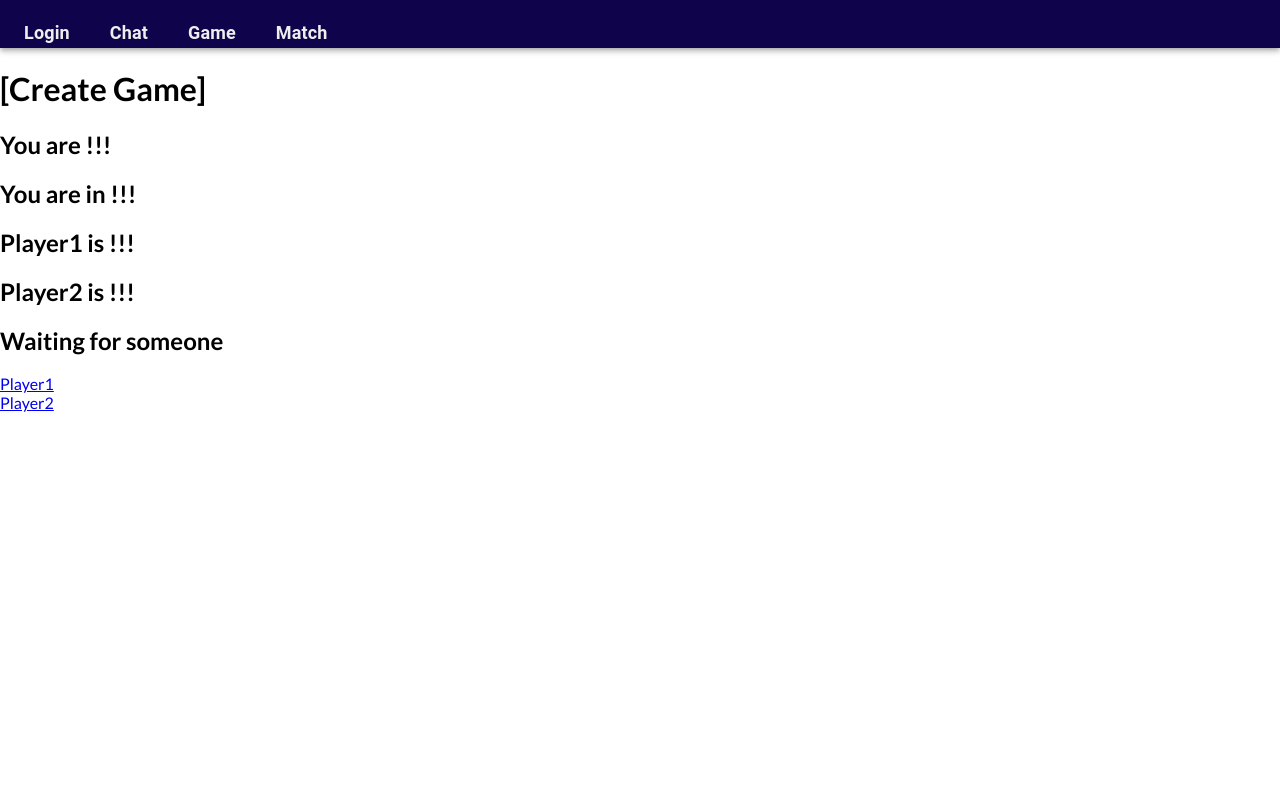
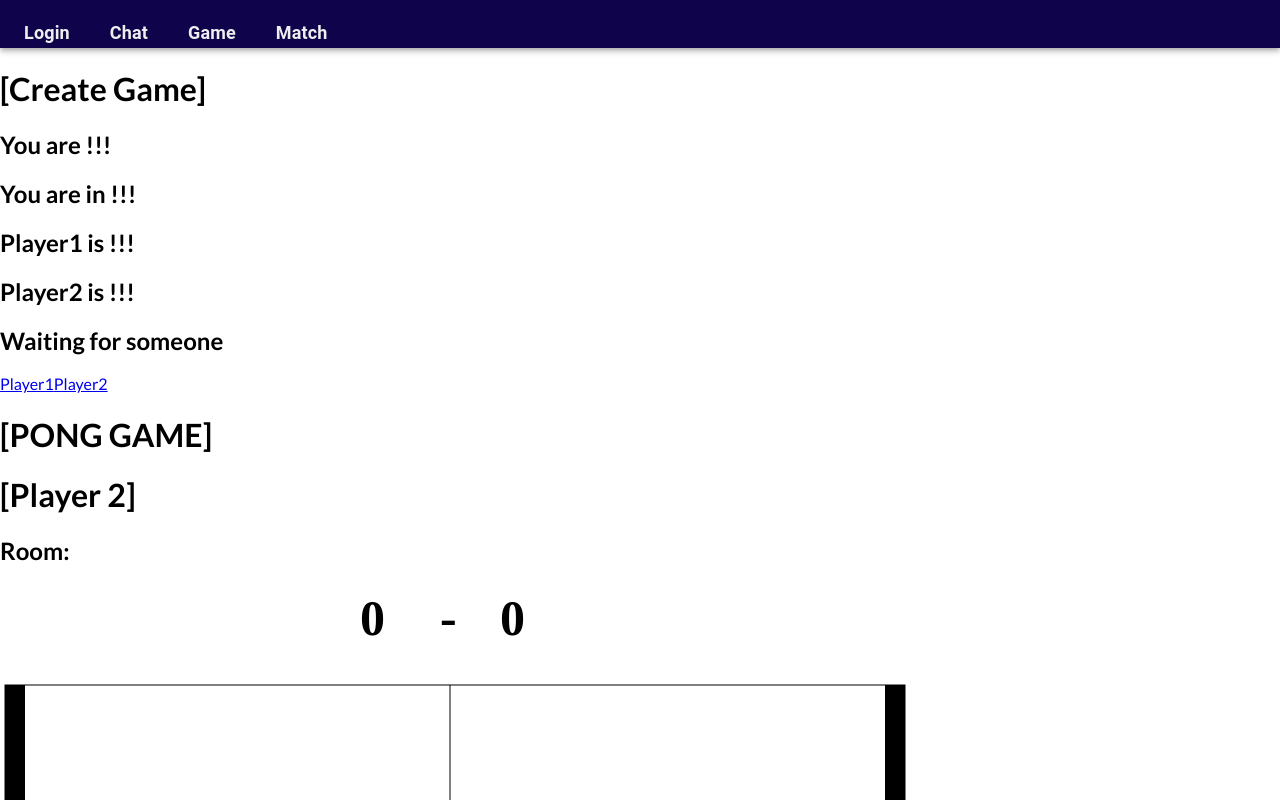
Before and after one commit to Shuta-syd/42-ft_transcendence, a React (Create React App) app in the folder frontend/: page /game/CreateGameRoom in a window 1280 px wide. Shown: the top 800 px of the page. Built offline with nearby package versions, Linux system fonts and the light colour scheme; no server answers.

Commit message:
67[add] separate implement of showing game page

```diff
--- a/frontend/src/features/game/CreateGameRoom.tsx
+++ b/frontend/src/features/game/CreateGameRoom.tsx
@@ -1,22 +1,16 @@
-import React, {useEffect, useState, useRef} from "react";
-import {Link} from "react-router-dom";
-import {Game, User} from "../../types/PrismaType";
-import { GameRoomReq, useGameUser } from '../../hooks/game/useGameuser';
-// import GamePlayer1 from "./GamePlayer1";
-
-
-// let PlayerType: number;
-// let roomId: number
-//
-// eslint-disable-next-line import/no-mutable-exports
-export let roomId: number | undefined;
+import React, { useEffect, useState, useRef } from "react";
+import { Link } from "react-router-dom";
+import { Game, User } from "../../types/PrismaType";
+import { GameRoomReq, useGameUser } from "../../hooks/game/useGameuser";
+import GamePlayer1 from "./GamePlayer1";
+import GamePlayer2 from "./GamePlayer2";
 
 const CreateGameRoom = () => {
-
     const [user, setUser] = useState<User>();
     const [game, setGame] = useState<Game>();
+    const [roomId, setRoomId] = useState<number | undefined>(undefined); // useStateでroomIdを宣言
+
     const gamePromisesRef = useRef<Promise<Game>>();
-
     const UserPromises = useGameUser();
     useEffect(() => {
         UserPromises.then((userDto: User) => {
@@ -25,30 +19,60 @@ const CreateGameRoom = () => {
         });
     }, []);
 
-
     useEffect(() => {
         gamePromisesRef.current?.then((Gamedto: Game) => {
             setGame(Gamedto);
-            // <GamePlayer1 roomId={game?.id} />
+            setRoomId(Gamedto?.id); // roomIdを更新する
         });
     }, [user]);
+
+    // return (
+    //     <div>
+    //         <h1>[Create Game]</h1>
+    //         <h2>You are {user?.name}!!!</h2>
+    //         <h2>You are in {roomId}!!!</h2>
+    //         <h2>Player1 is {game?.player1.toString()}!!!</h2>
+    //         <h2>Player2 is {game?.player2.toString()}!!!</h2>
+    //         <h2>Waiting for someone </h2>
+    //             <Link to={"/game/player1"}>Player1</Link>
+    //             <Link to={"/game/player2"}>Player2</Link>
+    //         {
+    //             (() => {
+    //                 if (game?.player2.toString() === '') {
+    //                     <GamePlayer1 roomId={roomId}></GamePlayer1>
+    //                 } else {
+    //                     <GamePlayer2 roomId={roomId}></GamePlayer2>
+    //                 }
+    //                 }
+    //             )
+    //         }
+    //     </div>
+    // );
 
     return (
         <div>
             <h1>[Create Game]</h1>
             <h2>You are {user?.name}!!!</h2>
-            <h2>You are in {game?.id}!!!</h2>
-            <h2>Player1 is  {game?.player1.toString()}!!!</h2>
-            <h2>Player2 is  {game?.player2.toString()}!!!</h2>
+            <h2>You are in {roomId}!!!</h2>
+            <h2>Player1 is {game?.player1.toString()}!!!</h2>
+            <h2>Player2 is {game?.player2.toString()}!!!</h2>
             <h2>Waiting for someone </h2>
             <div>
                 <Link to={"/game/player1"}>Player1</Link>
-            </div>
-            <div>
                 <Link to={"/game/player2"}>Player2</Link>
             </div>
+            {
+                (() => {
+                    if (game?.player2.toString() === '') {
+                        return <GamePlayer1 roomId={roomId}></GamePlayer1>
+                    }
+                    return <GamePlayer2 roomId={roomId}></GamePlayer2>
+
+                })()
+            }
         </div>
-    )
-}
+    );
+
+};
 
 export default CreateGameRoom;
--- a/frontend/src/features/game/GamePlayer1.tsx
+++ b/frontend/src/features/game/GamePlayer1.tsx
@@ -1,8 +1,13 @@
+
 import React, { useRef, useEffect, useState, useCallback } from "react";
 import { GameSocket } from "../../contexts/WebsocketContext";
-import { roomId } from "./CreateGameRoom";
 
-const GamePlayer1 = () => {
+
+type Props = {
+    roomId?: number;
+}
+
+const GamePlayer1 = ({ roomId }: Props) => {
     // global variables
     let context: CanvasRenderingContext2D | null;
     let canvas:  HTMLCanvasElement | null;
@@ -265,10 +270,11 @@ const GamePlayer1 = () => {
         console.log('ROOM ID : ', roomId?.toString());
     }, []);
 
-
+    console.log("player1", roomId);
     return (
         <div>
             <h1>[PONG GAME]</h1>
+            <h1>[Player1]</h1>
             <canvas ref={canvasRef} height={HEIGHT} width={WIDTH}/>
             <div>
                 <input type="text" value={uname} onChange={(event) => { setUname(event.target.value) }} />
--- a/frontend/src/features/game/GamePlayer2.tsx
+++ b/frontend/src/features/game/GamePlayer2.tsx
@@ -1,8 +1,11 @@
 import React, { useRef, useEffect, useState, useCallback } from "react";
 import { GameSocket } from "../../contexts/WebsocketContext";
-import { roomId } from "./CreateGameRoom";
 
-const GamePlayer2 = () => {
+type Props = {
+    roomId?: number;
+}
+
+const GamePlayer2 = ({ roomId }: Props) => {
     // global variables
     let context: CanvasRenderingContext2D | null;
     let canvas:  HTMLCanvasElement | null;
@@ -254,6 +257,7 @@ const GamePlayer2 = () => {
 return (
         <div>
             <h1>[PONG GAME]</h1>
+            <h1>[Player 2]</h1>
             <h2>Room:{roomId}</h2>
             <canvas ref={canvasRef} height={HEIGHT} width={WIDTH}/>
             <div>
```
Also changed, not shown: 1 other file (tests, documents, lock files or other folders).
